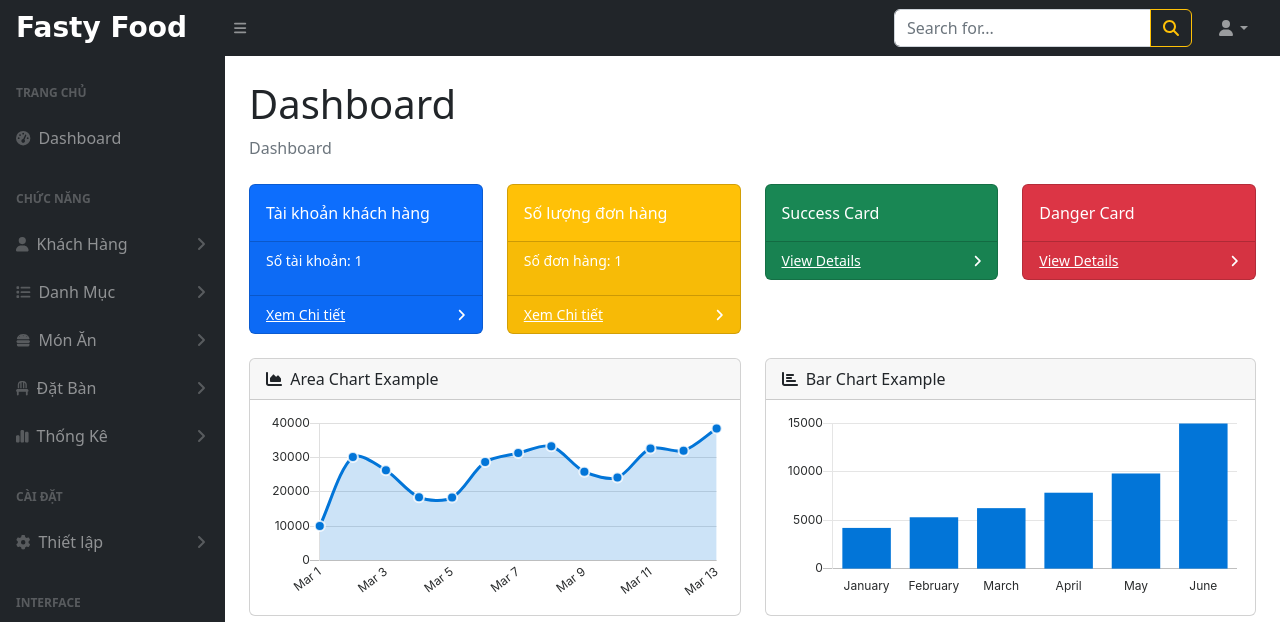
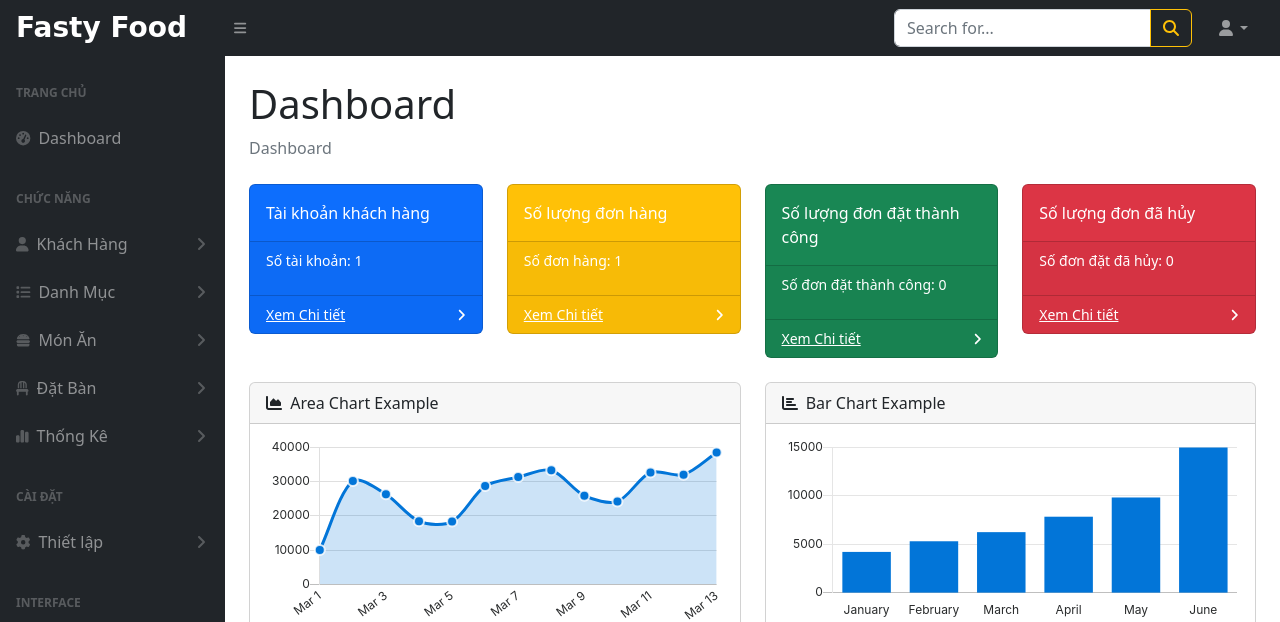
Before and after one commit to TuanLily/Tasty-food-2, a PHP site: page /admin/index.php in a window 1280 px wide. Shown: the top 622 px of the page. Run offline with PHP 8.4, Linux system fonts and the light colour scheme; tables that the repository leaves empty or names only in its code hold one stand-in row (values such as "Sample post"); some libraries are stand-ins or nearby versions.

Commit message:
[PHP][Admin]- Chức năng thống kê đặt bàn thành công,  hủy đơn

```diff
--- a/admin/index.php
+++ b/admin/index.php
@@ -356,14 +356,13 @@ if (isset($_GET['act'])) {
                 $check = 1;
                 $phonePattern = '/^(84|0[35789])+([0-9]{8})\b$/';
 
-                    update_dskh($id, $ten, $ho_ten, $email, $sdt, $dia_chi);
-                    echo '<script>
+                update_dskh($id, $ten, $ho_ten, $email, $sdt, $dia_chi);
+                echo '<script>
                     alert("Cập nhật thành công!");
                     setTimeout(function() {
                         window.location.href = "index.php?act=dskh&page=1";
                     }, 0); // Đợi 0 giây (1 giây = 1000 milliseconds)
                  </script>';
-
             }
             break;
 
@@ -444,9 +443,18 @@ if (isset($_GET['act'])) {
             $listthongke = loadall_thongke();
             include('modules/thongke/bieudo.php');
             break;
+        case "thongkedbtc":
+
+            $listthongkedb = loadall_thongke_datban();
+            break;
+        case "thongkedbdh":
+
+            $listthongkedb = loadall_thongke_datban();
+
+            break;
             // *Kết thúc chức năng thống kê
 
-        // Bắt đầu phần phân quyền
+            // Bắt đầu phần phân quyền
         case "phanquyen":
             $list_dskh = loadall_dskh();
             include('modules/phanquyen/danhsach.php');
@@ -487,7 +495,7 @@ if (isset($_GET['act'])) {
             $list_dskh = loadall_dskh();
             include('modules/phanquyen/danhsach.php');
             break;
-        // Kết thúc phần phân quyền
+            // Kết thúc phần phân quyền
 
         default:
             include('error/404.php');
@@ -497,6 +505,5 @@ if (isset($_GET['act'])) {
     $listthongketk = loadall_thongke_taikhoan();
     $listthongke = loadall_thongke();
     include('view/home.php');
-
 }
 include('view/footer.php');
--- a/admin/view/home.php
+++ b/admin/view/home.php
@@ -44,24 +44,45 @@
                     </div>
                 </div>
                 <?php } ?>
+                <?php foreach ($listthongkedb as $thongkedbtc) {
+                    extract($thongkedbtc);
+                    $count = getCountOrders();
+                    ?>
                 <div class="col-xl-3 col-md-6">
                     <div class="card bg-success text-white mb-4">
-                        <div class="card-body">Success Card</div>
+                        <div class="card-body">Số lượng đơn đặt thành công</div>
                         <div class="card-footer d-flex align-items-center justify-content-between">
-                            <a class="small text-white stretched-link" href="#">View Details</a>
+                            <p class="small text-white stretched-link " href="#">Số đơn đặt thành công: <?= $count ?>
+                            </p>
+                        </div>
+                        <div class="card-footer d-flex align-items-center justify-content-between">
+                            <a href="index.php?act=ds_dat_ban" class="small text-white stretched-link">Xem Chi tiết</a>
                             <div class="small text-white"><i class="fas fa-angle-right"></i></div>
                         </div>
                     </div>
                 </div>
+                <?php } ?>
+                <?php foreach ($listthongkedb as $thongkedbdh) {
+                    extract($thongkedbdh);
+
+                    // Assuming you have a variable $count_canceled containing the total number of canceled orders
+                    $count_canceled = getCountCanceledOrders(); // Replace this with your actual data
+                ?>
+
                 <div class="col-xl-3 col-md-6">
                     <div class="card bg-danger text-white mb-4">
-                        <div class="card-body">Danger Card</div>
+                        <div class="card-body">Số lượng đơn đã hủy</div>
                         <div class="card-footer d-flex align-items-center justify-content-between">
-                            <a class="small text-white stretched-link" href="#">View Details</a>
+                            <p class="small text-white stretched-link">Số đơn đặt đã hủy: <?= $count_canceled ?></p>
+                        </div>
+                        <div class="card-footer d-flex align-items-center justify-content-between">
+                            <a href="index.php?act=ds_dat_ban" class="small text-white stretched-link">Xem Chi tiết</a>
                             <div class="small text-white"><i class="fas fa-angle-right"></i></div>
                         </div>
                     </div>
                 </div>
+
+                <?php } ?>
             </div>
             <div class="row">
                 <div class="col-xl-6">
@@ -113,10 +134,8 @@
                                     $i = 1;
                                     foreach ($listthongke as $thongke) {
                                         extract($thongke);
-                                        if ($i == $tongdm)
-                                            $dauphay = "";
-                                        else
-                                            $dauphay = ",";
+                                        if ($i == $tongdm) $dauphay = "";
+                                        else $dauphay = ",";
                                         echo "  ['" . $thongke['ten_dm'] . "'," . $thongke['count_ma'] . "]" . $dauphay;
                                         $i += 1;
                                     }
--- a/dao/datban.php
+++ b/dao/datban.php
@@ -139,8 +139,16 @@ function get_trang_thai_datban($n)
   }
   return $tt;
 }
-
-
+function getCountCanceledOrders() {
+  $sql = "SELECT COUNT(*) AS count FROM dat_ban WHERE trang_thai = 1"; // Assuming 1 is the status for canceled orders
+  $result = pdo_query_one($sql);
+  return $result ? $result['count'] : 0;
+}
+function getCountOrders(){
+  $sql = "SELECT COUNT(*) AS count FROM dat_ban WHERE trang_thai = 5"; // Assuming 1 is the status for canceled orders
+  $result = pdo_query_one($sql);
+  return $result ? $result['count'] : 0;
+}
 function update_trang_thai_datban($ten_kh, $thoi_gian_dat_ban, $trang_thai)
 {
   $sql = "UPDATE dat_ban SET trang_thai=:trang_thai WHERE ten_kh=:ten_kh AND thoi_gian_dat_ban=:thoi_gian_dat_ban";
```
Lines whose indentation alone changed are shown as unchanged.
